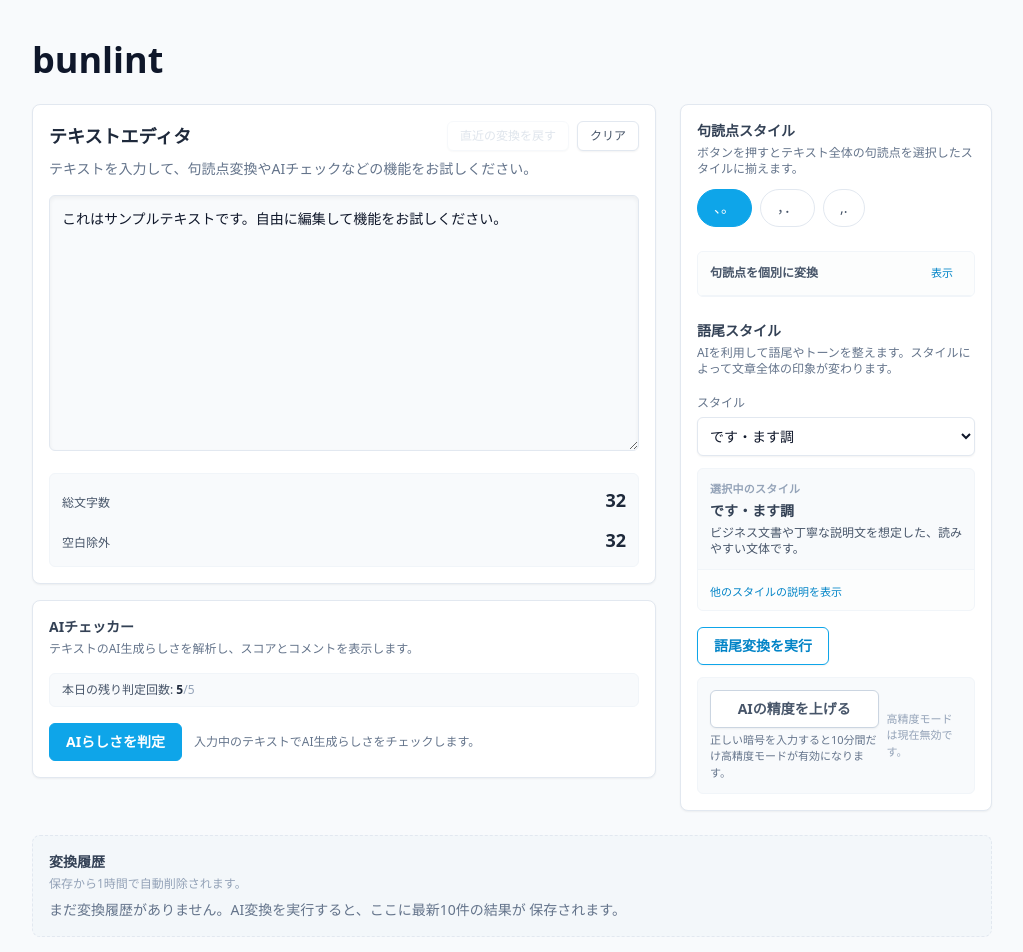
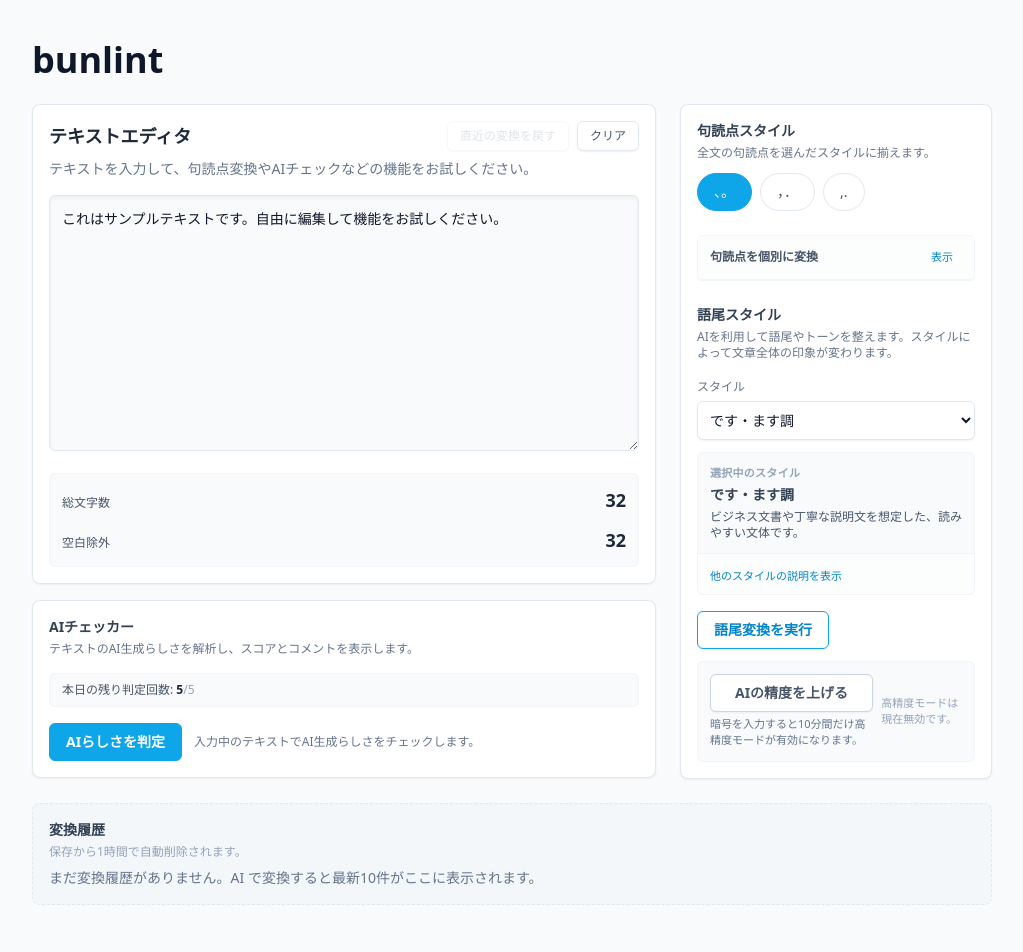
Before and after one commit to Hiro-Chiba/bunlint, a Next.js app: page / in a window 1280 px wide. Shown: the top 952 px of the page, without its empty margins (128-1151 px from the left). Built offline with nearby package versions, Linux system fonts and the light colour scheme.

Commit message:
READMEを完成版の文言に整理

```diff
--- a/app/layout.tsx
+++ b/app/layout.tsx
@@ -5,7 +5,7 @@ import type { ReactNode } from "react";
 
 const siteTitle = "bunlint（ブンリント） | 日本語テキスト整形スタジオ";
 const siteDescription =
-  "bunlint（ブンリント）は、句読点スタイルの統一とAIを活用した語尾調整で文章をすばやく整えられる日本語向けエディタです。";
+  "句読点をそろえ、AI で語尾を整えられる日本語向けエディタです。ブラウザーで手早く文章をきれいにできます。";
 
 export const metadata: Metadata = {
   metadataBase: new URL("https://bunlint.example.com"),
--- a/components/HistoryList.tsx
+++ b/components/HistoryList.tsx
@@ -97,8 +97,7 @@ export function HistoryList({
       <section className="rounded-lg border border-dashed border-slate-200 bg-slate-100/60 p-4 text-sm text-slate-500">
         <HistorySectionHeader />
         <p className="mt-2">
-          まだ変換履歴がありません。AI変換を実行すると、ここに最新10件の結果が
-          保存されます。
+          まだ変換履歴がありません。AI で変換すると最新10件がここに表示されます。
         </p>
       </section>
     );
--- a/components/TextEditor.tsx
+++ b/components/TextEditor.tsx
@@ -656,14 +656,18 @@ export function TextEditor() {
     }
   }, [aiChecksToday, lastAiCheckAt]);
 
+  const resetTransientStates = useCallback(() => {
+    setDiffSegments(null);
+    setActiveHistoryEntryId(null);
+    setAiCheckResult(null);
+    setAiCheckMessage(null);
+  }, []);
+
   const handleTextChange = (value: string) => {
     setText(value);
     setPunctuationMode(detectPunctuationMode(value));
     setStatusMessage(null);
-    setDiffSegments(null);
-    setActiveHistoryEntryId(null);
-    setAiCheckResult(null);
-    setAiCheckMessage(null);
+    resetTransientStates();
   };
 
   const handleClearText = () => {
@@ -682,10 +686,7 @@ export function TextEditor() {
     const converted = convertPunctuation(text, mode);
     setText(converted);
     setPunctuationMode(mode);
-    setDiffSegments(null);
-    setActiveHistoryEntryId(null);
-    setAiCheckResult(null);
-    setAiCheckMessage(null);
+    resetTransientStates();
     const statusMessages: Record<PunctuationMode, string> = {
       academic: "句読点を学術スタイル（，．）に変換しました。",
       japanese: "句読点を和文スタイル（、。）に変換しました。",
@@ -719,10 +720,7 @@ export function TextEditor() {
 
     setText(converted);
     setPunctuationMode(detectPunctuationMode(converted));
-    setDiffSegments(null);
-    setActiveHistoryEntryId(null);
-    setAiCheckResult(null);
-    setAiCheckMessage(null);
+    resetTransientStates();
     setStatusMessage(`「${from}」を「${to}」に変換しました。`);
   };
 
--- a/components/TransformationControls.tsx
+++ b/components/TransformationControls.tsx
@@ -91,7 +91,7 @@ export function TransformationControls({
       <div>
         <h3 className="text-sm font-semibold text-slate-700">句読点スタイル</h3>
         <p className="mt-1 text-xs text-slate-500">
-          ボタンを押すとテキスト全体の句読点を選択したスタイルに揃えます。
+          全文の句読点を選んだスタイルに揃えます。
         </p>
         <div className="mt-3 flex flex-wrap gap-2">
           {(Object.keys(punctuationModeLabels) as Array<PunctuationMode>).map(
@@ -142,7 +142,7 @@ export function TransformationControls({
               aria-labelledby={individualHeadingId}
             >
               <p className="text-xs text-slate-500">
-                「,」「.」「、」「。」などの記号を指定して置き換えられます。
+                「,」「.」「、」「。」などを指定して置き換えられます。
               </p>
               <div className="grid gap-3 sm:grid-cols-2">
                 <label className="block" htmlFor={fromSelectId}>
@@ -370,7 +370,7 @@ export function TransformationControls({
               AIの精度を上げる
             </button>
             <p className="text-[11px] text-slate-500">
-              正しい暗号を入力すると10分間だけ高精度モードが有効になります。
+              暗号を入力すると10分間だけ高精度モードが有効になります。
             </p>
           </div>
           {highAccuracyStatusLabel ? (
```
Also changed, not shown: 1 other file (tests, documents, lock files or other folders).
